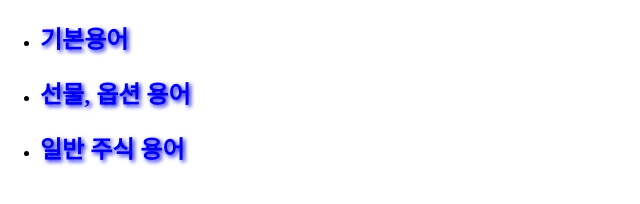
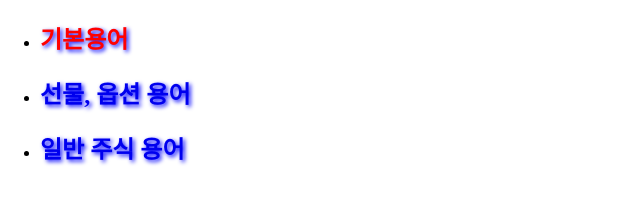
Before and after one commit to SunJaeJin/SunJaeJin.github.io, a plain HTML site: page wordnav.html in a window 1280 px wide. In both pictures the pointer is over the link "기본용어". Shown: the whole page, without its empty margins (0-640 px from the left). Drawn offline with Linux system fonts and the light colour scheme.

Commit message:
wordnav 호버

```diff
--- a/4.css
+++ b/4.css
@@ -26,6 +26,7 @@ h1 {	display: inline-block;
 	font-size: 3em;
 
         }
+#wordnav a:hover { color:red; }
 section {  height: 90%; }
 .content {width:100%; text-align: center;}
 .content table {width:100%; margin:7px;}
```
